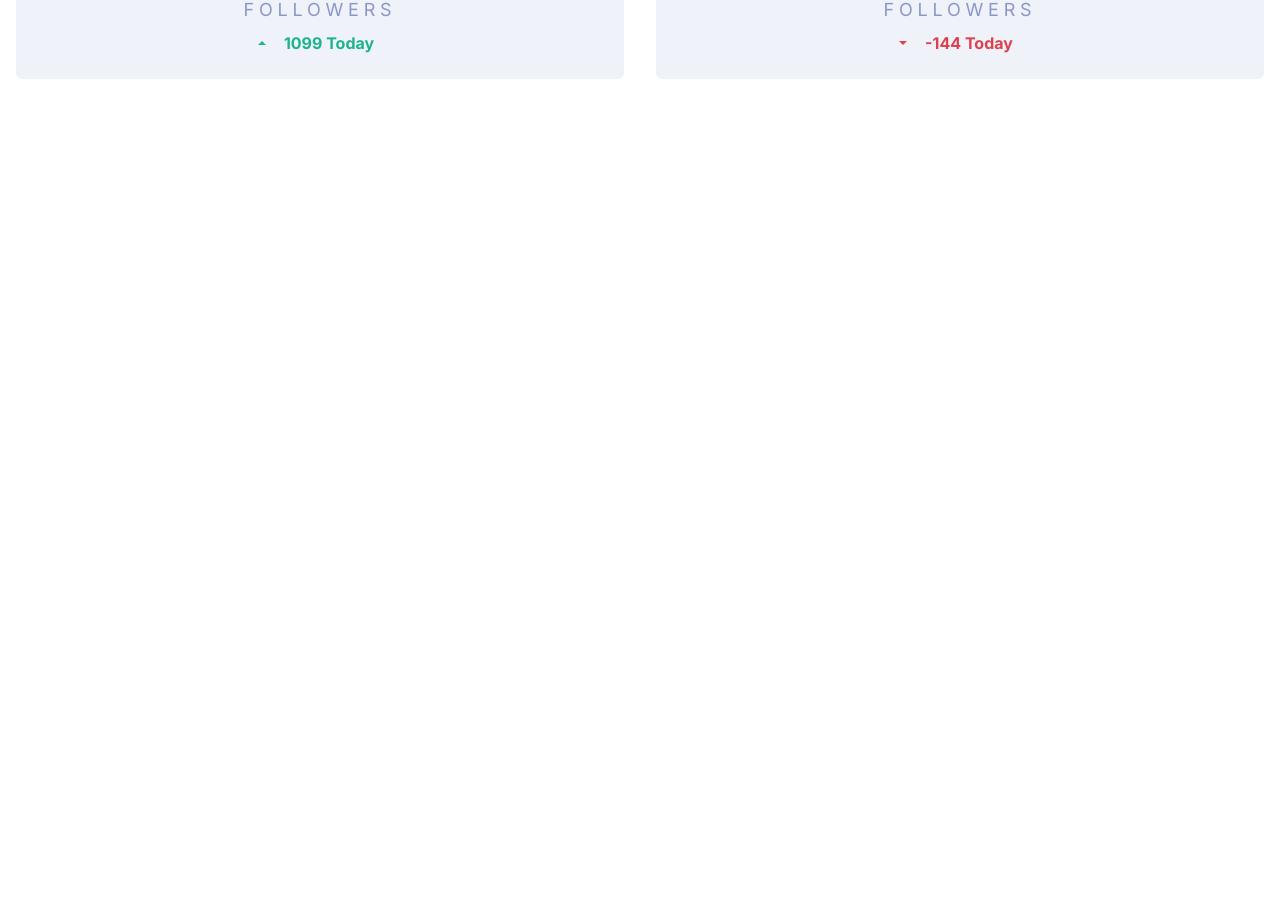
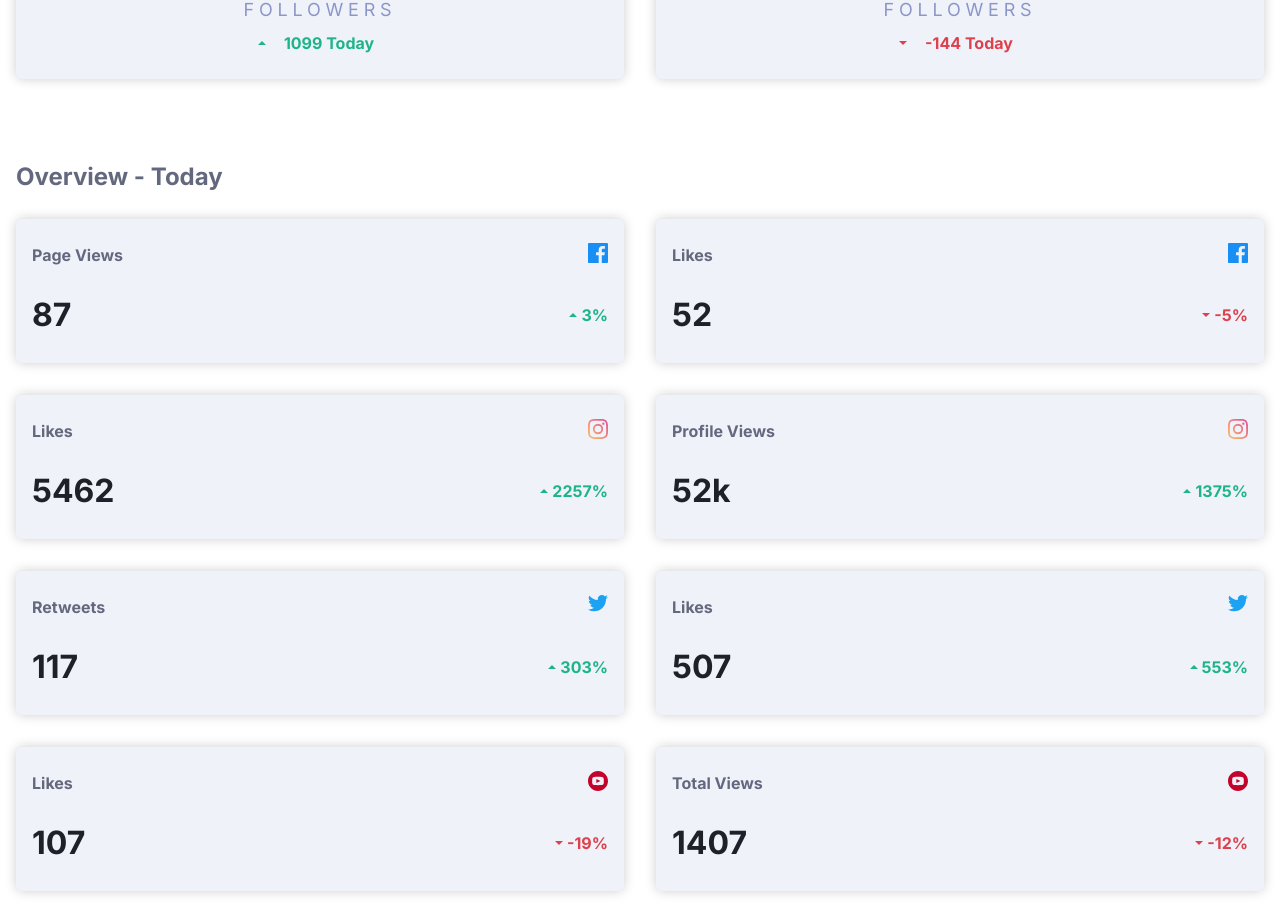
Before and after one commit to Nothile-Moyo-Git/social-media-dashboard, a React (Create React App) app: page / in a window 1280 px wide. Shown: the part 555-1462 px from the top of the page. Before the commit the page ends 800 px from the top, so only its background shows below. Built offline with nearby package versions, Linux system fonts and the light colour scheme.

Commit message:
Finished overview card

```diff
--- a/src/App.js
+++ b/src/App.js
@@ -2,6 +2,7 @@ import Header from './components/header/Header';
 import { useState } from 'react';
 import './App.css';
 import SocialCardsList from './components/cards/SocialCardsList';
+import OverviewCardsList from './components/cards/OverviewCardsList';
 
 function App() {
 
@@ -14,6 +15,7 @@ function App() {
     <main className={`${themeColor} font-inter ${ themeColor === 'dark' ? 'bg-very-dark-blue' : 'bg-white'}`}>
       <Header themeColor={themeColor} setThemeColor={setThemeColor}/>
       <SocialCardsList/>
+      <OverviewCardsList/>
     </main>
   );
 }
--- a/src/components/cards/OverviewCard.js
+++ b/src/components/cards/OverviewCard.js
@@ -0,0 +1,20 @@
+const OverviewCard = (props) => {
+
+    return(
+        <li className="bg-light-grayish-blue dark:bg-dark-desaturated-blue shadow-custom py-6 px-4 basis-[100%] md:basis-[calc(50%_-_1rem)] md:max-w-[calc(50%_-_1rem)] xl:max-w-[calc(25%_-_1.5rem)] xl:basis-[calc(25%_-_1.5rem)] rounded-[6px] text-center shrink-0">
+            <div className="flex justify-between text-dark-grayish-blue dark:text-desaturated-blue pb-6">
+                <p><b>{props.title}</b></p>
+                {props.logo}
+            </div>
+            <div className="flex justify-between">
+                <p className="text-very-dark-blue dark:text-white text-[2rem]"><b>{props.gains}</b></p>
+                <span className="flex justify-center items-center font-bold">
+                    {props.growth.arrow}
+                    <p className={`text-${props.growth.color} ml-1`}>{props.growth.percent}</p>
+                </span>
+            </div>
+        </li>
+    );
+}
+
+export default OverviewCard;
--- a/src/components/cards/OverviewCardsList.js
+++ b/src/components/cards/OverviewCardsList.js
@@ -0,0 +1,53 @@
+import OverviewCard from "./OverviewCard";
+
+const OverviewCardsList = () => {
+
+    // Icons
+    const facebookIcon = <svg xmlns="http://www.w3.org/2000/svg" width="20" height="20"><path fill="#178FF5" d="M18.896 0H1.104C.494 0 0 .494 0 1.104v17.793C0 19.506.494 20 1.104 20h9.58v-7.745H8.076V9.237h2.606V7.01c0-2.583 1.578-3.99 3.883-3.99 1.104 0 2.052.082 2.329.119v2.7h-1.598c-1.254 0-1.496.597-1.496 1.47v1.928h2.989l-.39 3.018h-2.6V20h5.098c.608 0 1.102-.494 1.102-1.104V1.104C20 .494 19.506 0 18.896 0z"/></svg>;
+    const twitterIcon = <svg xmlns="http://www.w3.org/2000/svg" width="20" height="17"><path fill="#1DA1F2" d="M20 1.924a8.192 8.192 0 01-2.357.646A4.11 4.11 0 0019.448.3a8.22 8.22 0 01-2.606.996A4.096 4.096 0 0013.847 0c-2.65 0-4.596 2.472-3.998 5.037A11.648 11.648 0 011.392.752a4.109 4.109 0 001.27 5.478 4.086 4.086 0 01-1.858-.513C.76 7.616 2.122 9.395 4.095 9.79a4.113 4.113 0 01-1.853.07 4.106 4.106 0 003.833 2.849A8.25 8.25 0 010 14.41a11.616 11.616 0 006.29 1.843c7.618 0 11.922-6.434 11.663-12.205A8.354 8.354 0 0020 1.924z"/></svg>;
+    const instagramIcon = <svg xmlns="http://www.w3.org/2000/svg" width="20" height="20"><defs><linearGradient id="a" x1="100%" x2="0%" y1="0%" y2="100%"><stop offset="0%" stop-color="#DF4896"/><stop offset="50.913%" stop-color="#EE877E"/><stop offset="100%" stop-color="#FDC366"/></linearGradient></defs><path fill="url(#a)" d="M10 1.802c2.67 0 2.987.01 4.042.059 2.71.123 3.975 1.409 4.099 4.099.048 1.054.057 1.37.057 4.04 0 2.672-.01 2.988-.057 4.042-.124 2.687-1.387 3.975-4.1 4.099-1.054.048-1.37.058-4.041.058-2.67 0-2.987-.01-4.04-.058-2.717-.124-3.977-1.416-4.1-4.1-.048-1.054-.058-1.37-.058-4.041 0-2.67.01-2.986.058-4.04.124-2.69 1.387-3.977 4.1-4.1 1.054-.048 1.37-.058 4.04-.058zM10 0C7.284 0 6.944.012 5.878.06 2.246.227.228 2.242.06 5.877.01 6.944 0 7.284 0 10s.012 3.057.06 4.123c.167 3.632 2.182 5.65 5.817 5.817 1.067.048 1.407.06 4.123.06s3.057-.012 4.123-.06c3.629-.167 5.652-2.182 5.816-5.817.05-1.066.061-1.407.061-4.123s-.012-3.056-.06-4.122C19.777 2.249 17.76.228 14.124.06 13.057.01 12.716 0 10 0zm0 4.865a5.135 5.135 0 100 10.27 5.135 5.135 0 000-10.27zm0 8.468a3.333 3.333 0 110-6.666 3.333 3.333 0 010 6.666zm5.338-9.87a1.2 1.2 0 100 2.4 1.2 1.2 0 000-2.4z"/></svg>;
+    const youtubeIcon = <svg xmlns="http://www.w3.org/2000/svg" width="20" height="20"><path fill="#C4032B" d="M10 0C4.478 0 0 4.478 0 10c0 5.523 4.478 10 10 10 5.523 0 10-4.477 10-10 0-5.522-4.477-10-10-10zm3.7 14.077c-1.75.12-5.652.12-7.402 0-1.896-.13-2.117-1.059-2.131-4.077.014-3.024.237-3.947 2.131-4.077 1.75-.12 5.652-.12 7.403 0 1.897.13 2.117 1.059 2.132 4.077-.015 3.024-.237 3.947-2.132 4.077zM8.334 8.048l4.098 1.949-4.098 1.955V8.048z"/></svg>;
+    const upArrow = <svg xmlns="http://www.w3.org/2000/svg" width="8" height="4"><path fill="#1EB589" fillRule="evenodd" d="M0 4l4-4 4 4z"/></svg>;
+    const downArrow = <svg xmlns="http://www.w3.org/2000/svg" width="8" height="4"><path fill="#DC414C" fillRule="evenodd" d="M0 0l4 4 4-4z"/></svg>;
+
+    // Card information to loop through for children
+    const cardList = [];
+    const cardInformation = {
+        title : ['Page Views', 'Likes', 'Likes', 'Profile Views', 'Retweets', 'Likes', 'Likes', 'Total Views'],
+        logo : [facebookIcon, facebookIcon, instagramIcon, instagramIcon, twitterIcon, twitterIcon, youtubeIcon, youtubeIcon],
+        gains : [87, 52, 5462, '52k', 117, 507, 107, 1407],
+        growth : [
+            {arrow: upArrow, percent: '3%', color: 'lime-green'},
+            {arrow: downArrow, percent: '-5%', color: 'bright-red'},
+            {arrow: upArrow, percent: '2257%', color: 'lime-green'},
+            {arrow: upArrow, percent: '1375%', color: 'lime-green'},
+            {arrow: upArrow, percent: '303%', color: 'lime-green'},
+            {arrow: upArrow, percent: '553%', color: 'lime-green'},
+            {arrow: downArrow, percent: '-19%', color: 'bright-red'},
+            {arrow: downArrow, percent: '-12%', color: 'bright-red'}],
+    };
+
+    for(let i = 0; i < 8; i++){
+        cardList.push(
+            <OverviewCard
+            key={`c-${i}`}
+            title={cardInformation.title[i]}
+            logo={cardInformation.logo[i]}
+            gains={cardInformation.gains[i]}
+            growth={cardInformation.growth[i]}
+            />
+        );
+    }
+
+    return(
+        <div className="max-w-7xl m-auto p-4 relative bottom-[4rem]">
+            <h2 className="text-dark-grayish-blue dark:text-white text-xl font-bold pb-6">Overview - Today</h2>
+            <ul className="flex flex-wrap gap-8">
+                { cardList }
+            </ul>
+        </div>
+    );
+
+}
+
+export default OverviewCardsList;
--- a/src/components/cards/SocialCard.js
+++ b/src/components/cards/SocialCard.js
@@ -2,12 +2,12 @@ const SocialCard = (props) => {
 
     const facebookIcon = <svg className="inline mr-3" xmlns="http://www.w3.org/2000/svg" width="20" height="20"><path fill="#178FF5" d="M18.896 0H1.104C.494 0 0 .494 0 1.104v17.793C0 19.506.494 20 1.104 20h9.58v-7.745H8.076V9.237h2.606V7.01c0-2.583 1.578-3.99 3.883-3.99 1.104 0 2.052.082 2.329.119v2.7h-1.598c-1.254 0-1.496.597-1.496 1.47v1.928h2.989l-.39 3.018h-2.6V20h5.098c.608 0 1.102-.494 1.102-1.104V1.104C20 .494 19.506 0 18.896 0z"/></svg>;
     const twitterIcon = <svg className="inline mr-3" xmlns="http://www.w3.org/2000/svg" width="20" height="17"><path fill="#1DA1F2" d="M20 1.924a8.192 8.192 0 01-2.357.646A4.11 4.11 0 0019.448.3a8.22 8.22 0 01-2.606.996A4.096 4.096 0 0013.847 0c-2.65 0-4.596 2.472-3.998 5.037A11.648 11.648 0 011.392.752a4.109 4.109 0 001.27 5.478 4.086 4.086 0 01-1.858-.513C.76 7.616 2.122 9.395 4.095 9.79a4.113 4.113 0 01-1.853.07 4.106 4.106 0 003.833 2.849A8.25 8.25 0 010 14.41a11.616 11.616 0 006.29 1.843c7.618 0 11.922-6.434 11.663-12.205A8.354 8.354 0 0020 1.924z"/></svg>;
-    const instagramIcon = <svg className="inline mr-3" xmlns="http://www.w3.org/2000/svg" width="20" height="20"><defs><linearGradient id="a" x1="100%" x2="0%" y1="0%" y2="100%"><stop offset="0%" stop-color="#DF4896"/><stop offset="50.913%" stop-color="#EE877E"/><stop offset="100%" stop-color="#FDC366"/></linearGradient></defs><path fill="url(#a)" d="M10 1.802c2.67 0 2.987.01 4.042.059 2.71.123 3.975 1.409 4.099 4.099.048 1.054.057 1.37.057 4.04 0 2.672-.01 2.988-.057 4.042-.124 2.687-1.387 3.975-4.1 4.099-1.054.048-1.37.058-4.041.058-2.67 0-2.987-.01-4.04-.058-2.717-.124-3.977-1.416-4.1-4.1-.048-1.054-.058-1.37-.058-4.041 0-2.67.01-2.986.058-4.04.124-2.69 1.387-3.977 4.1-4.1 1.054-.048 1.37-.058 4.04-.058zM10 0C7.284 0 6.944.012 5.878.06 2.246.227.228 2.242.06 5.877.01 6.944 0 7.284 0 10s.012 3.057.06 4.123c.167 3.632 2.182 5.65 5.817 5.817 1.067.048 1.407.06 4.123.06s3.057-.012 4.123-.06c3.629-.167 5.652-2.182 5.816-5.817.05-1.066.061-1.407.061-4.123s-.012-3.056-.06-4.122C19.777 2.249 17.76.228 14.124.06 13.057.01 12.716 0 10 0zm0 4.865a5.135 5.135 0 100 10.27 5.135 5.135 0 000-10.27zm0 8.468a3.333 3.333 0 110-6.666 3.333 3.333 0 010 6.666zm5.338-9.87a1.2 1.2 0 100 2.4 1.2 1.2 0 000-2.4z"/></svg>;
+    const instagramIcon = <svg className="inline mr-3" xmlns="http://www.w3.org/2000/svg" width="20" height="20"><defs><linearGradient id="a" x1="100%" x2="0%" y1="0%" y2="100%"><stop offset="0%" stopColor="#DF4896"/><stop offset="50.913%" stopColor="#EE877E"/><stop offset="100%" stopColor="#FDC366"/></linearGradient></defs><path fill="url(#a)" d="M10 1.802c2.67 0 2.987.01 4.042.059 2.71.123 3.975 1.409 4.099 4.099.048 1.054.057 1.37.057 4.04 0 2.672-.01 2.988-.057 4.042-.124 2.687-1.387 3.975-4.1 4.099-1.054.048-1.37.058-4.041.058-2.67 0-2.987-.01-4.04-.058-2.717-.124-3.977-1.416-4.1-4.1-.048-1.054-.058-1.37-.058-4.041 0-2.67.01-2.986.058-4.04.124-2.69 1.387-3.977 4.1-4.1 1.054-.048 1.37-.058 4.04-.058zM10 0C7.284 0 6.944.012 5.878.06 2.246.227.228 2.242.06 5.877.01 6.944 0 7.284 0 10s.012 3.057.06 4.123c.167 3.632 2.182 5.65 5.817 5.817 1.067.048 1.407.06 4.123.06s3.057-.012 4.123-.06c3.629-.167 5.652-2.182 5.816-5.817.05-1.066.061-1.407.061-4.123s-.012-3.056-.06-4.122C19.777 2.249 17.76.228 14.124.06 13.057.01 12.716 0 10 0zm0 4.865a5.135 5.135 0 100 10.27 5.135 5.135 0 000-10.27zm0 8.468a3.333 3.333 0 110-6.666 3.333 3.333 0 010 6.666zm5.338-9.87a1.2 1.2 0 100 2.4 1.2 1.2 0 000-2.4z"/></svg>;
     const youtubeIcon = <svg className="inline mr-3" xmlns="http://www.w3.org/2000/svg" width="20" height="20"><path fill="#C4032B" d="M10 0C4.478 0 0 4.478 0 10c0 5.523 4.478 10 10 10 5.523 0 10-4.477 10-10 0-5.522-4.477-10-10-10zm3.7 14.077c-1.75.12-5.652.12-7.402 0-1.896-.13-2.117-1.059-2.131-4.077.014-3.024.237-3.947 2.131-4.077 1.75-.12 5.652-.12 7.403 0 1.897.13 2.117 1.059 2.132 4.077-.015 3.024-.237 3.947-2.132 4.077zM8.334 8.048l4.098 1.949-4.098 1.955V8.048z"/></svg>;
 
 
     return(
-        <li className="bg-light-grayish-blue dark:bg-dark-desaturated-blue basis-[100%] md:basis-[calc(50%_-_1rem)] md:max-w-[calc(50%_-_1rem)] xl:max-w-[calc(25%_-_1.5rem)] xl:basis-[calc(25%_-_1.5rem)] rounded-[6px] text-center relative bottom-[7rem] pb-6">
+        <li className="bg-light-grayish-blue dark:bg-dark-desaturated-blue shadow-custom basis-[100%] md:basis-[calc(50%_-_1rem)] md:max-w-[calc(50%_-_1rem)] xl:max-w-[calc(25%_-_1.5rem)] xl:basis-[calc(25%_-_1.5rem)] rounded-[6px] text-center relative bottom-[7rem] pb-6">
             <div className={`h-1 mb-6 w-[100%] rounded-t-[14px] px-2 ${props.borderColor} `}></div>
             <div>
                 { props.icon === 'facebook' && facebookIcon }
--- a/src/components/cards/SocialCardsList.js
+++ b/src/components/cards/SocialCardsList.js
@@ -2,8 +2,8 @@ import SocialCard from "./SocialCard";
 
 const SocialCardsList = () => {
 
-    const upArrow = <svg xmlns="http://www.w3.org/2000/svg" width="8" height="4"><path fill="#1EB589" fill-rule="evenodd" d="M0 4l4-4 4 4z"/></svg>;
-    const downArrow = <svg xmlns="http://www.w3.org/2000/svg" width="8" height="4"><path fill="#DC414C" fill-rule="evenodd" d="M0 0l4 4 4-4z"/></svg>;
+    const upArrow = <svg xmlns="http://www.w3.org/2000/svg" width="8" height="4"><path fill="#1EB589" fillRule="evenodd" d="M0 4l4-4 4 4z"/></svg>;
+    const downArrow = <svg xmlns="http://www.w3.org/2000/svg" width="8" height="4"><path fill="#DC414C" fillRule="evenodd" d="M0 0l4 4 4-4z"/></svg>;
 
     const cardList = [];
     const cardInformation = {
--- a/tailwind.config.js
+++ b/tailwind.config.js
@@ -22,6 +22,9 @@ module.exports = {
       'bold': '700'
     },
     extend: {
+      boxShadow: {
+        'custom': '0px 0px 12px 0px rgba(0,0,0,0.2)'
+      },
       borderRadius: {
         'standard': '14px'
       },
```
